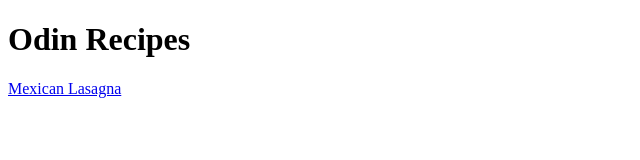
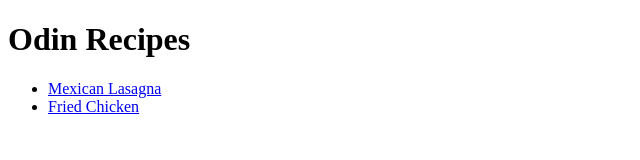
Before and after one commit to Aneza-402/odin-recipes, a plain HTML site: page index.html in a window 1280 px wide. Shown: the whole page, without its empty margins (0-640 px from the left). Drawn offline with Linux system fonts and the light colour scheme.

Commit message:
Add fried chicken link to index.html

```diff
--- a/index.html
+++ b/index.html
@@ -6,6 +6,9 @@
     </head>
     <body>
         <h1>Odin Recipes</h1>
-        <a href="recipes/lasagna.html" rel="noopener noreferrer" target="_blank">Mexican Lasagna</a>
+        <ul>
+            <li><a href="recipes/lasagna.html" rel="noopener noreferrer" target="_blank">Mexican Lasagna</a></li>
+            <li><a href="recipes/fried_chicken.html" rel="noopener noreferrer" target="_blank">Fried Chicken</a></li>
+        </ul>
     </body>
 </html>
```
